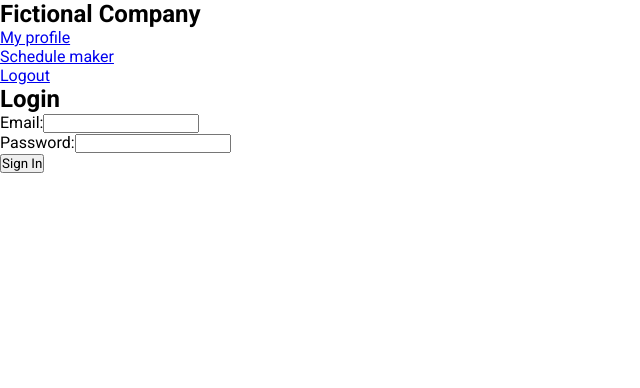
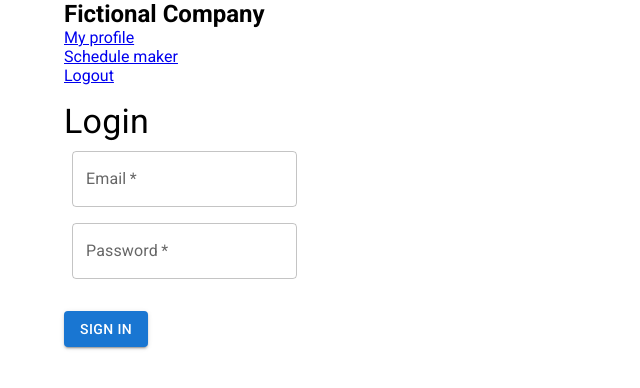
Before and after one commit to CodecoolGlobal/el-proyecte-grande-design-general-nagmil2077, a React (Create React App) app in the folder frontend/: page /login in a window 1280 px wide. Shown: the top 388 px of the page, without its empty margins (0-640 px from the left). Built offline with nearby package versions, Linux system fonts and the light colour scheme.

Commit message:
Style Login Form

```diff
--- a/frontend/src/Pages/LoginPage.jsx
+++ b/frontend/src/Pages/LoginPage.jsx
@@ -1,6 +1,7 @@
 import React, {useState} from 'react';
 import {useNavigate} from "react-router-dom";
 import SideBar from "../Components";
+import {Box, Button, Container, TextField, Typography} from "@mui/material";
 
 const Login = () => {
 
@@ -44,25 +45,47 @@ const Login = () => {
 
     return (
         <>
-            <div className="container">
+            <Container>
                 <SideBar/>
-                <h2>Login</h2>
-                <form onSubmit={handleSubmit}>
-                    <label>
-                        Email:
-                        <input type="email" name="email" value={formData.email} onChange={handleChange} required/>
-                    </label>
-                    <br/>
-                    <label>
-                        Password:
-                        <input type="password" name="password" value={formData.password} onChange={handleChange}
-                               required/>
-                    </label>
-                    <br/>
-                    <button type="submit">Sign In</button>
-                </form>
-            </div>
-
+                <Typography variant="h4" component="h2" sx={{ marginTop: 2 }}>
+                    Login
+                </Typography>
+                <Box
+                    component="form"
+                    sx={{
+                        '& .MuiTextField-root': { m: 1, width: '25ch' },
+                    }}
+                    noValidate
+                    autoComplete="off"
+                    onSubmit={handleSubmit}
+                >
+                    <div>
+                        <TextField
+                            label="Email"
+                            type="email"
+                            name="email"
+                            value={formData.email}
+                            onChange={handleChange}
+                            required
+                            variant="outlined"
+                        />
+                    </div>
+                    <div>
+                        <TextField
+                            label="Password"
+                            type="password"
+                            name="password"
+                            value={formData.password}
+                            onChange={handleChange}
+                            required
+                            variant="outlined"
+                        />
+                    </div>
+                    <Button type="submit" variant="contained" sx={{ mt: 3, mb: 2 }}>
+                        Sign In
+                    </Button>
+                </Box>
+            </Container>
         </>
     );
 };
```
